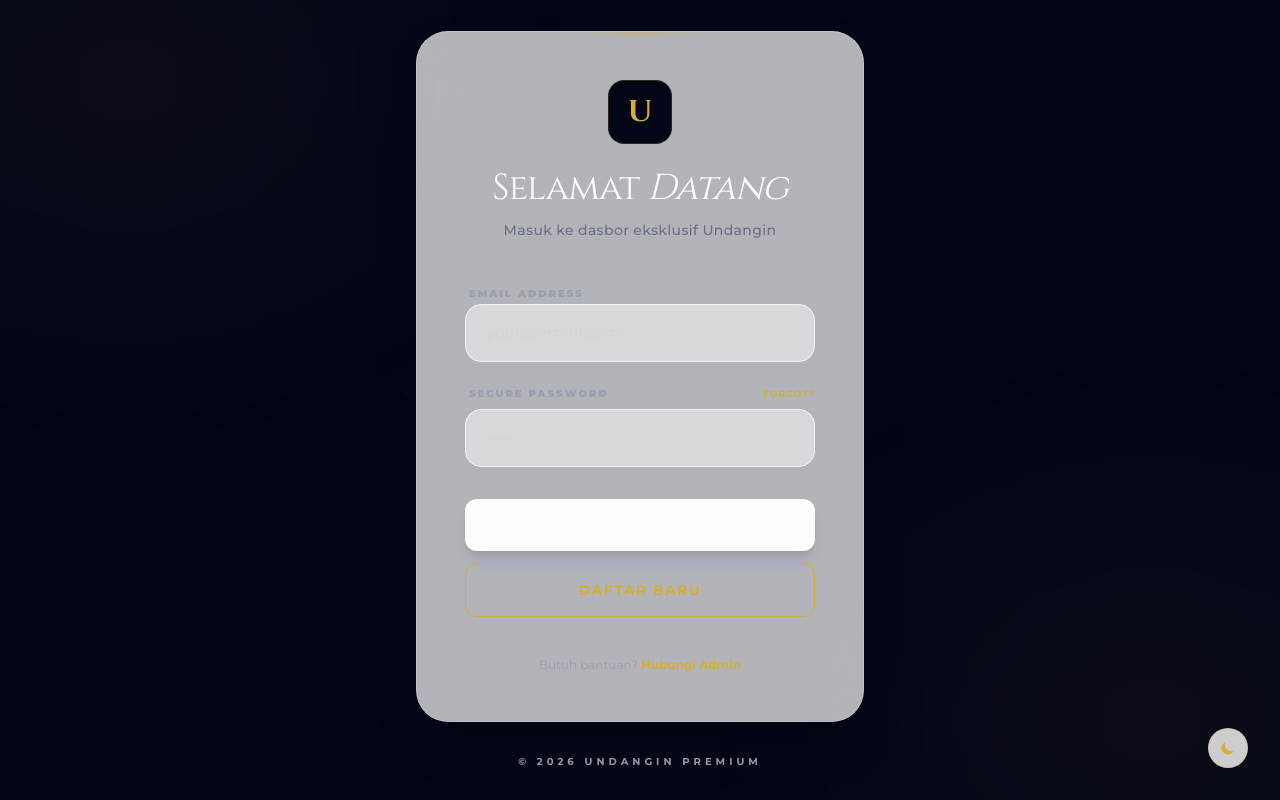
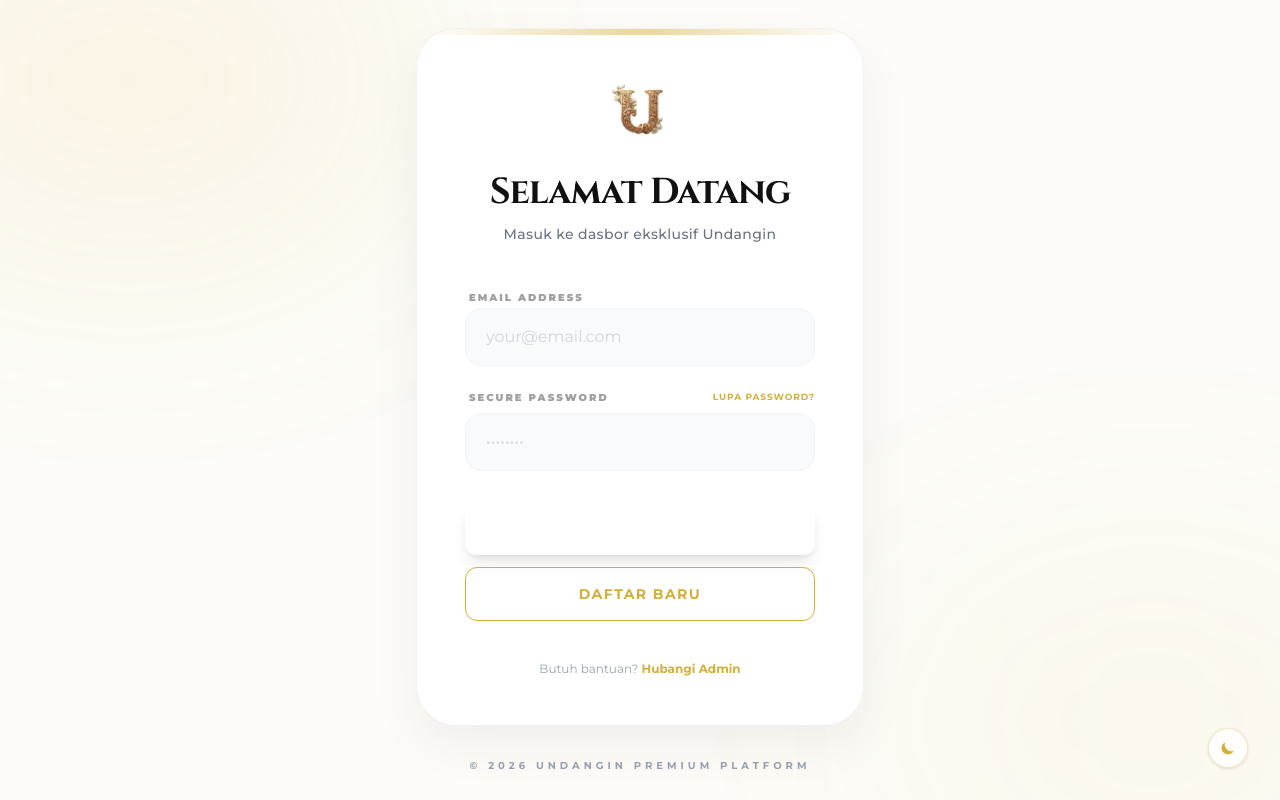
Before and after one commit to Adijoypro/undangin, a Next.js app: page /login in a window 1280 px wide. Built offline with nearby package versions, Linux system fonts and the light colour scheme.

Commit message:
design: align login page with landing page light theme and warm cream palette

```diff
--- a/src/app/login/page.tsx
+++ b/src/app/login/page.tsx
@@ -10,27 +10,11 @@ export default function LoginPage() {
   const message = searchParams.get("message");
 
   return (
-    <div className="min-h-screen flex items-center justify-center relative overflow-hidden bg-wedding-base dark:bg-slate-950 px-4">
-      {/* LUXURY BACKGROUND ELEMENTS */}
+    <div className="min-h-screen flex items-center justify-center relative overflow-hidden bg-[#FDFBF7] dark:bg-slate-950 px-4 transition-colors duration-1000">
+      {/* LUXURY BACKGROUND ELEMENTS - CLEANER VERSION */}
       <div className="absolute inset-0 pointer-events-none">
-        <div className="absolute top-[-10%] left-[-10%] w-[40%] h-[40%] bg-wedding-gold/5 blur-[120px] rounded-full"></div>
-        <div className="absolute bottom-[-10%] right-[-10%] w-[40%] h-[40%] bg-wedding-gold/5 blur-[120px] rounded-full"></div>
-        <div className="paper-texture"></div>
-        <div className="dust-container">
-          {[...Array(20)].map((_, i) => (
-            <div
-              key={i}
-              className="dust"
-              style={{
-                left: `${Math.random() * 100}%`,
-                top: `${Math.random() * 100}%`,
-                animationDelay: `${Math.random() * 5}s`,
-                width: `${Math.random() * 3 + 1}px`,
-                height: `${Math.random() * 3 + 1}px`
-              }}
-            />
-          ))}
-        </div>
+        <div className="absolute top-[-10%] left-[-10%] w-[40%] h-[40%] bg-[#D4AF37]/10 blur-[120px] rounded-full"></div>
+        <div className="absolute bottom-[-10%] right-[-10%] w-[40%] h-[40%] bg-[#D4AF37]/5 blur-[120px] rounded-full"></div>
       </div>
 
       <motion.div
@@ -39,19 +23,17 @@ export default function LoginPage() {
         transition={{ duration: 0.8, ease: "easeOut" }}
         className="max-w-md w-full relative z-10"
       >
-        <div className="bg-white/70 dark:bg-slate-900/70 backdrop-blur-2xl p-8 md:p-12 rounded-[2rem] shadow-2xl border border-white/20 dark:border-white/5 relative overflow-hidden">
+        <div className="bg-white dark:bg-slate-900 p-8 md:p-12 rounded-[2.5rem] shadow-[0_20px_50px_rgba(0,0,0,0.05)] dark:shadow-[0_20px_50px_rgba(0,0,0,0.3)] border border-black/5 dark:border-white/5 relative overflow-hidden">
 
-          {/* TOP ORNAMENT */}
-          <div className="absolute top-0 left-1/2 -translate-x-1/2 w-32 h-1 bg-gradient-to-r from-transparent via-wedding-gold/30 to-transparent"></div>
+          {/* ORNAMENTAL ACCENT */}
+          <div className="absolute top-0 left-0 right-0 h-1.5 bg-gradient-to-r from-transparent via-[#D4AF37] to-transparent opacity-50"></div>
 
           <div className="text-center mb-10">
             <Link href="/" className="inline-block mb-6 group">
-              <div className="w-16 h-16 bg-wedding-base dark:bg-slate-800 rounded-2xl shadow-inner border border-wedding-gold/20 flex items-center justify-center text-wedding-gold font-serif text-3xl font-bold group-hover:scale-110 transition-transform duration-500">
-                U
-              </div>
+              <img src="/logo.png" alt="Undangin Logo" className="w-16 h-16 object-contain group-hover:scale-110 transition-transform duration-500" />
             </Link>
-            <h1 className="font-serif text-4xl text-wedding-text dark:text-white mb-3 tracking-tight">
-              Selamat <span className="italic font-normal">Datang</span>
+            <h1 className="font-serif text-4xl text-[#111111] dark:text-white mb-3 tracking-tight font-bold">
+              Selamat Datang
             </h1>
             <p className="text-gray-500 dark:text-gray-400 text-sm font-medium tracking-wide">
               Masuk ke dasbor eksklusif Undangin
@@ -62,7 +44,7 @@ export default function LoginPage() {
             <motion.div
               initial={{ opacity: 0, x: -10 }}
               animate={{ opacity: 1, x: 0 }}
-              className="mb-8 p-4 bg-red-50/50 dark:bg-red-500/10 border border-red-100 dark:border-red-500/20 text-red-600 dark:text-red-400 text-xs rounded-2xl text-center font-bold"
+              className="mb-8 p-4 bg-red-50 dark:bg-red-500/10 border border-red-100 dark:border-red-500/20 text-red-600 dark:text-red-400 text-xs rounded-2xl text-center font-bold"
             >
               {message === "Could not authenticate user" ? "Email atau password salah." : message}
             </motion.div>
@@ -70,7 +52,7 @@ export default function LoginPage() {
 
           <form className="space-y-6">
             <div className="space-y-2">
-              <label className="text-[10px] font-black uppercase tracking-[0.2em] text-gray-400 dark:text-gray-500 ml-1">
+              <label className="text-[10px] font-black uppercase tracking-[0.2em] text-[#111111]/40 dark:text-gray-500 ml-1">
                 Email Address
               </label>
               <div className="relative group">
@@ -78,7 +60,7 @@ export default function LoginPage() {
                   name="email"
                   type="email"
                   placeholder="your@email.com"
-                  className="w-full bg-white/50 dark:bg-slate-800/50 px-5 py-4 rounded-2xl border border-gray-100 dark:border-white/5 focus:border-wedding-gold dark:focus:border-wedding-gold focus:ring-4 focus:ring-wedding-gold/10 outline-none transition-all duration-300 dark:text-white placeholder:text-gray-300 dark:placeholder:text-gray-600"
+                  className="w-full bg-gray-50 dark:bg-slate-800/50 px-5 py-4 rounded-2xl border border-gray-100 dark:border-white/5 focus:border-[#D4AF37] dark:focus:border-[#D4AF37] focus:ring-4 focus:ring-[#D4AF37]/10 outline-none transition-all duration-300 dark:text-white placeholder:text-gray-300 dark:placeholder:text-gray-600"
                   required
                 />
               </div>
@@ -86,11 +68,11 @@ export default function LoginPage() {
 
             <div className="space-y-2">
               <div className="flex justify-between items-center ml-1">
-                <label className="text-[10px] font-black uppercase tracking-[0.2em] text-gray-400 dark:text-gray-500">
+                <label className="text-[10px] font-black uppercase tracking-[0.2em] text-[#111111]/40 dark:text-gray-500">
                   Secure Password
                 </label>
-                <Link href="#" className="text-[9px] font-bold text-wedding-gold uppercase tracking-widest hover:underline">
-                  Forgot?
+                <Link href="#" className="text-[9px] font-bold text-[#D4AF37] uppercase tracking-widest hover:underline">
+                  Lupa Password?
                 </Link>
               </div>
               <div className="relative group">
@@ -98,7 +80,7 @@ export default function LoginPage() {
                   name="password"
                   type="password"
                   placeholder="••••••••"
-                  className="w-full bg-white/50 dark:bg-slate-800/50 px-5 py-4 rounded-2xl border border-gray-100 dark:border-white/5 focus:border-wedding-gold dark:focus:border-wedding-gold focus:ring-4 focus:ring-wedding-gold/10 outline-none transition-all duration-300 dark:text-white placeholder:text-gray-300 dark:placeholder:text-gray-600"
+                  className="w-full bg-gray-50 dark:bg-slate-800/50 px-5 py-4 rounded-2xl border border-gray-100 dark:border-white/5 focus:border-[#D4AF37] dark:focus:border-[#D4AF37] focus:ring-4 focus:ring-[#D4AF37]/10 outline-none transition-all duration-300 dark:text-white placeholder:text-gray-300 dark:placeholder:text-gray-600"
                   required
                 />
               </div>
@@ -111,14 +93,14 @@ export default function LoginPage() {
 
           <div className="mt-10 text-center">
             <p className="text-xs text-gray-400 dark:text-gray-500">
-              Butuh bantuan? <Link href="https://wa.me/628123456789" className="text-wedding-gold font-bold hover:underline">Hubungi Admin</Link>
+              Butuh bantuan? <Link href="https://wa.me/628123456789" className="text-[#D4AF37] font-bold hover:underline">Hubangi Admin</Link>
             </p>
           </div>
         </div>
 
         {/* BOTTOM DECORATION */}
         <p className="text-center mt-8 text-[10px] text-gray-400 dark:text-gray-600 font-bold uppercase tracking-[0.4em]">
-          &copy; 2026 Undangin Premium
+          &copy; 2026 Undangin Premium Platform
         </p>
       </motion.div>
     </div>
```
